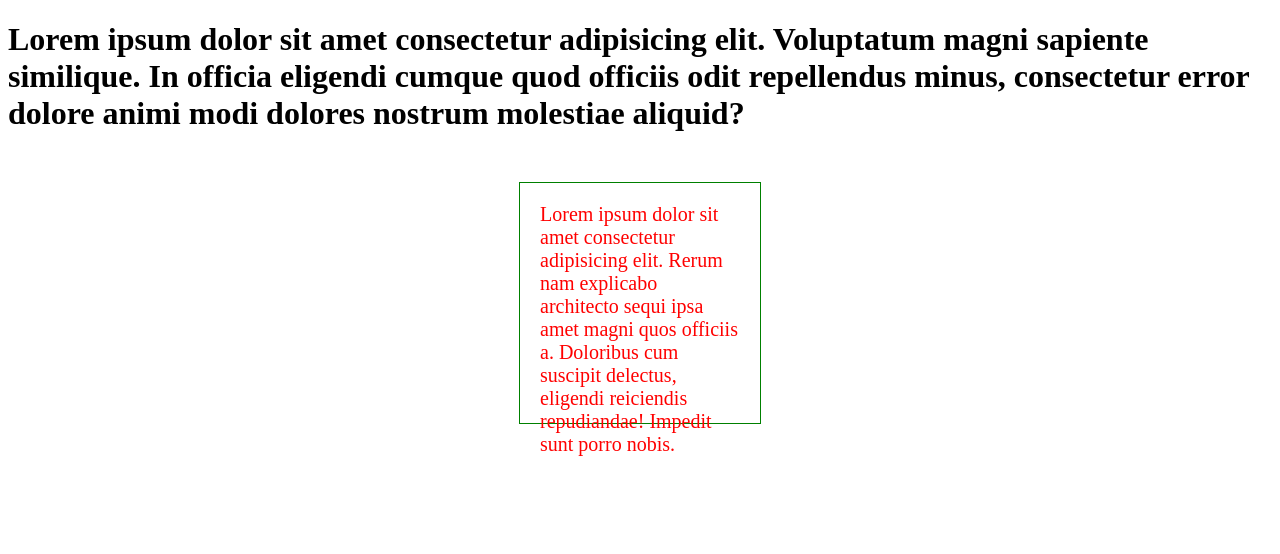
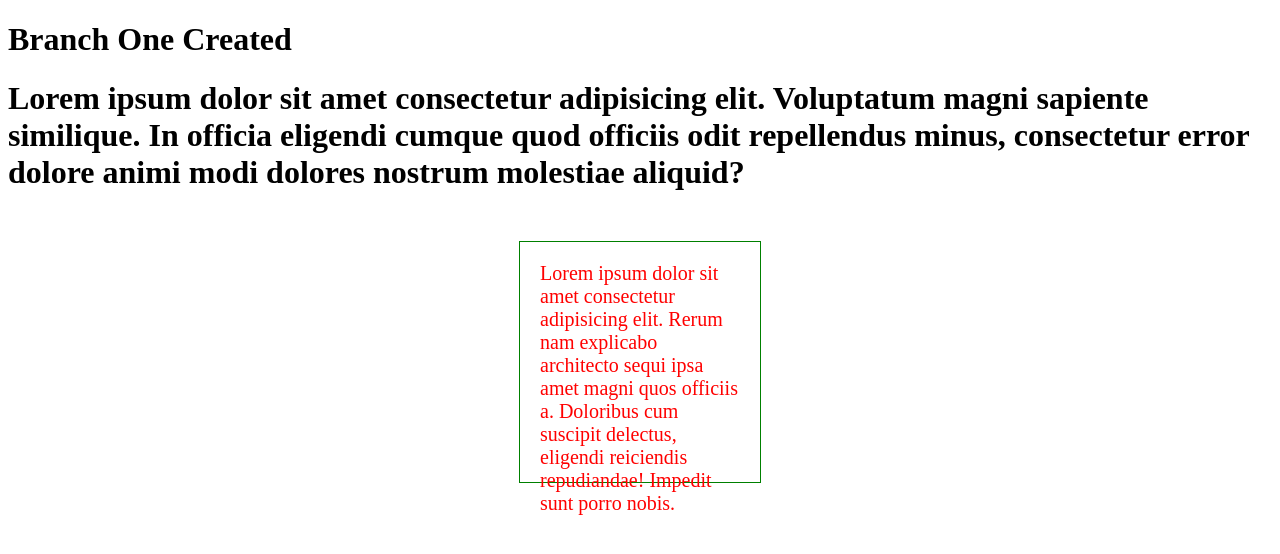
Before and after one commit to freelancerashiq/Psd-to-html, a plain HTML site: page psd/index.html in a window 1280 px wide. Drawn offline with Linux system fonts and the light colour scheme.

Commit message:
Branch One Created

```diff
--- a/psd/index.html
+++ b/psd/index.html
@@ -8,6 +8,8 @@
     <link rel="stylesheet" href="style.css">
 </head>
 <body>
+
+    <h1>Branch One Created</h1>
  <h1>Lorem ipsum dolor sit amet consectetur adipisicing elit. Voluptatum magni sapiente similique. In officia eligendi cumque quod officiis odit repellendus minus, consectetur error dolore animi modi dolores nostrum molestiae aliquid?</h1>
  <p>Lorem ipsum dolor sit amet consectetur adipisicing elit. Rerum nam explicabo architecto sequi ipsa amet magni quos officiis a. Doloribus cum suscipit delectus, eligendi reiciendis repudiandae! Impedit sunt porro nobis.</p>
 
```
